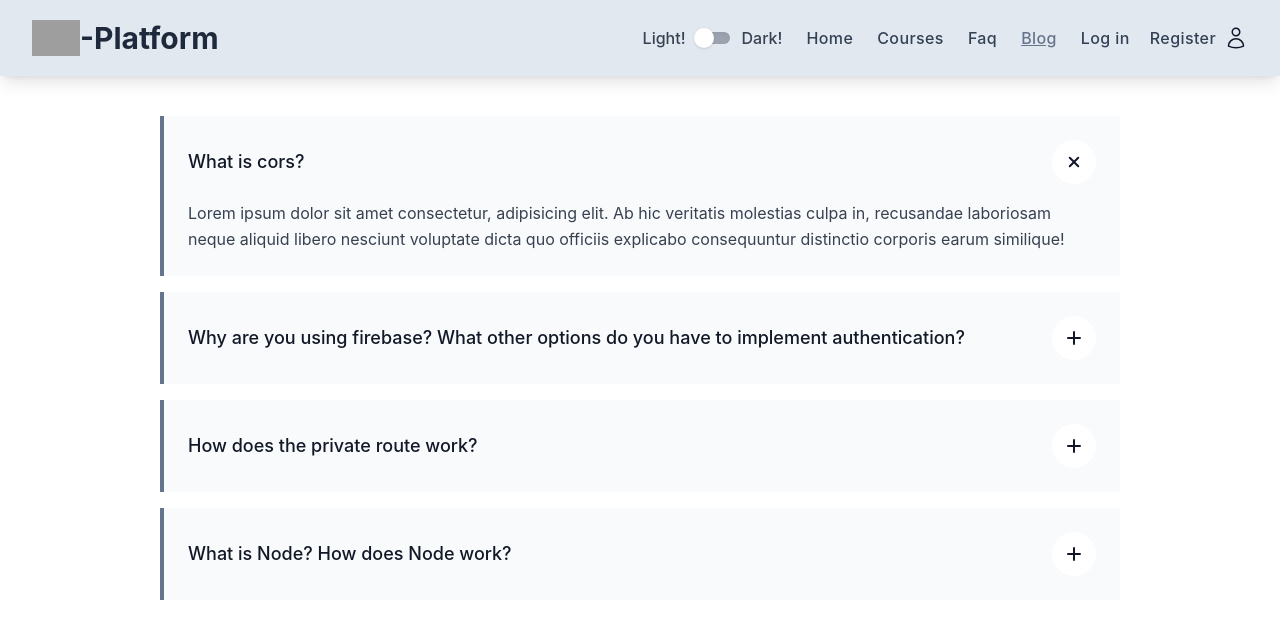
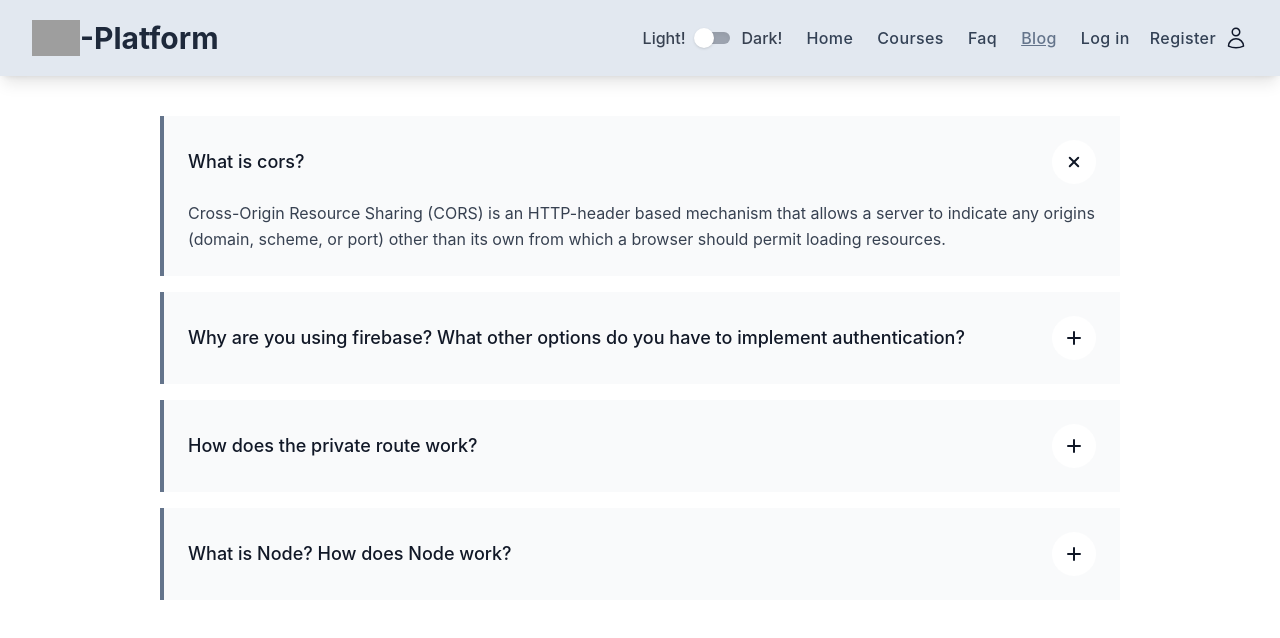
Before and after one commit to thesanchitadevi/e-platform-client, a React (Create React App) app: page /blog in a window 1280 px wide. Shown: the top 638 px of the page. Built offline with nearby package versions, Linux system fonts and the light colour scheme; no server answers; grey boxes are pictures that could not be loaded.

Commit message:
blog answers added

```diff
--- a/src/Components/Blog/Blog.js
+++ b/src/Components/Blog/Blog.js
@@ -28,10 +28,7 @@ const Blog = () => {
                 </summary>
 
                 <p className="mt-4 leading-relaxed text-gray-700">
-                    Lorem ipsum dolor sit amet consectetur, adipisicing elit. Ab hic veritatis
-                    molestias culpa in, recusandae laboriosam neque aliquid libero nesciunt
-                    voluptate dicta quo officiis explicabo consequuntur distinctio corporis
-                    earum similique!
+                    Cross-Origin Resource Sharing (CORS) is an HTTP-header based mechanism that allows a server to indicate any origins (domain, scheme, or port) other than its own from which a browser should permit loading resources.
                 </p>
             </details>
 
@@ -60,10 +57,16 @@ const Blog = () => {
                 </summary>
 
                 <p className="mt-4 leading-relaxed text-gray-700">
-                    Lorem ipsum dolor sit amet consectetur, adipisicing elit. Ab hic veritatis
-                    molestias culpa in, recusandae laboriosam neque aliquid libero nesciunt
-                    voluptate dicta quo officiis explicabo consequuntur distinctio corporis
-                    earum similique!
+                    Firebase Authentication provides backend services, easy-to-use SDKs, and ready-made UI libraries to authenticate users to your app. It supports authentication using passwords, phone numbers, popular federated identity providers like Google, Facebook and Twitter, and more.
+                    <br />
+                    Others User Authentication Platforms [Auth0, Firebase Alternatives] <br />
+                    STYTCH. <br />
+                    Ory. <br />
+                    Supabase. <br />
+                    Okta. <br />
+                    PingIdentity. <br />
+                    Keycloak. <br />
+                    Frontegg.
                 </p>
             </details>
             <details className="group border-l-4 border-slate-500 bg-gray-50 p-6">
@@ -91,10 +94,7 @@ const Blog = () => {
                 </summary>
 
                 <p className="mt-4 leading-relaxed text-gray-700">
-                    Lorem ipsum dolor sit amet consectetur, adipisicing elit. Ab hic veritatis
-                    molestias culpa in, recusandae laboriosam neque aliquid libero nesciunt
-                    voluptate dicta quo officiis explicabo consequuntur distinctio corporis
-                    earum similique!
+                    The private route component is similar to the public route, the only change is that redirect URL and authenticate condition.If the user is not authenticated he will be redirected to the login page and the user can only access the authenticated routes If he is authenticated (Logged in).
                 </p>
             </details>
             <details className="group border-l-4 border-slate-500 bg-gray-50 p-6">
@@ -122,10 +122,7 @@ const Blog = () => {
                 </summary>
 
                 <p className="mt-4 leading-relaxed text-gray-700">
-                    Lorem ipsum dolor sit amet consectetur, adipisicing elit. Ab hic veritatis
-                    molestias culpa in, recusandae laboriosam neque aliquid libero nesciunt
-                    voluptate dicta quo officiis explicabo consequuntur distinctio corporis
-                    earum similique!
+                    Node is a used as backend service where javascript works on the server-side of the application. Node. js runs on chrome v8 engine which converts javascript code into machine code, it is highly scalable, lightweight, fast, and data-intensive. Working of Node.
                 </p>
             </details>
         </div>
```
